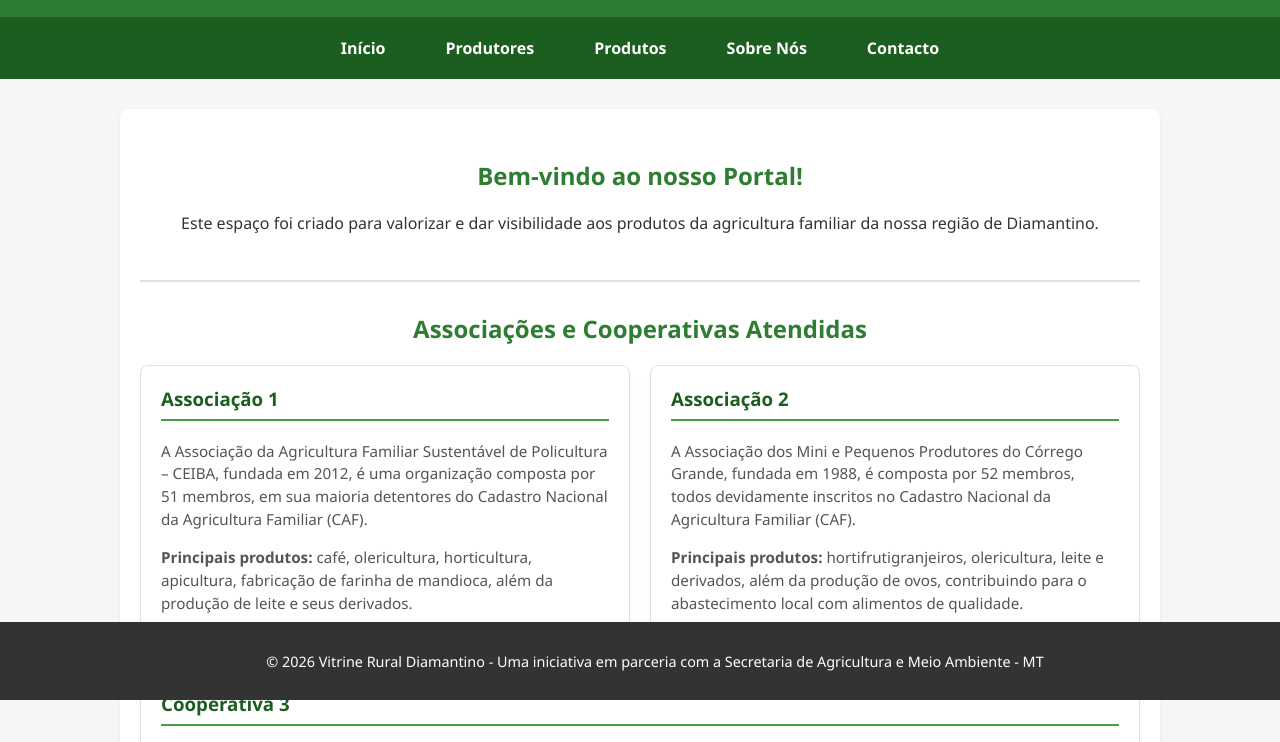
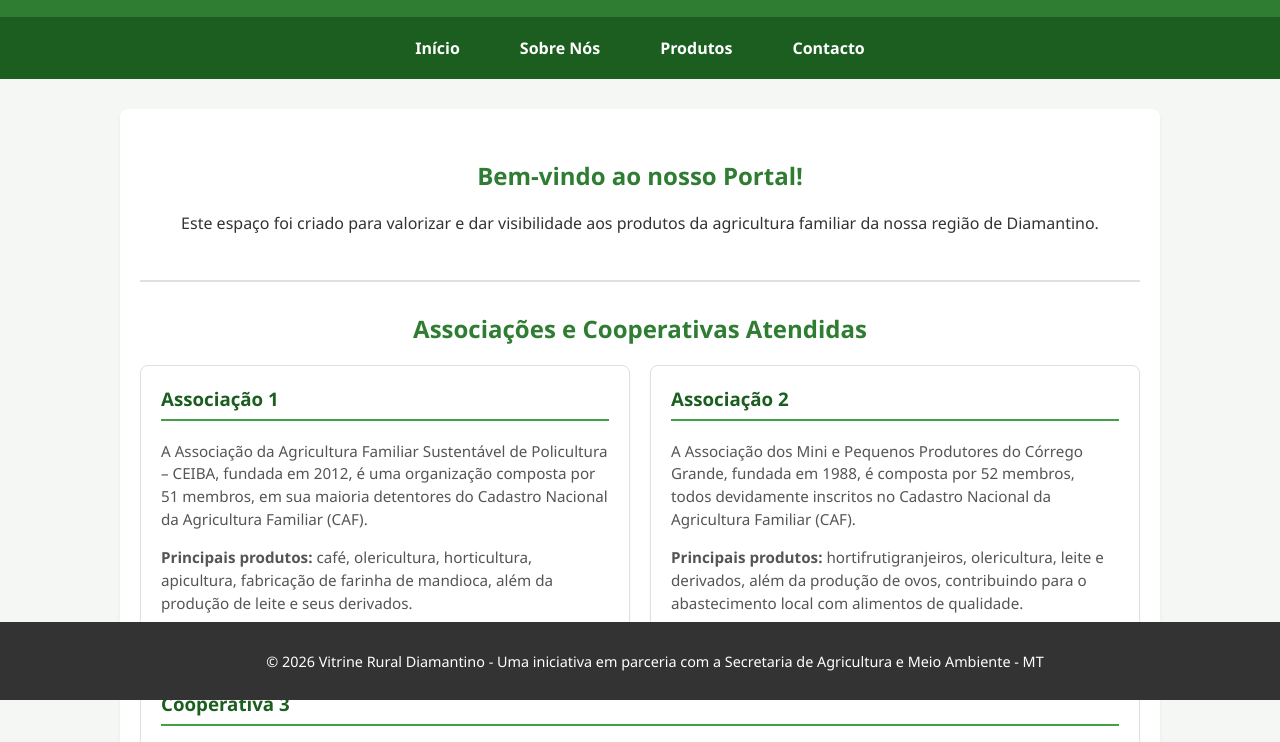
Before and after one commit to agriculturadiamantino/vitrine-rural-diamantino, a plain HTML site: page index.html in a window 1280 px wide. Shown: the part 100-842 px from the top of the page. Drawn offline with Linux system fonts and the light colour scheme.

Commit message:
Update navigation and add community cards section

```diff
--- a/index.html
+++ b/index.html
@@ -126,9 +126,8 @@
 
     <nav>
         <a href="#">Início</a>
-        <a href="#">Produtores</a>
+        <a href="#">Sobre Nós</a>
         <a href="#">Produtos</a>
-        <a href="#">Sobre Nós</a>
         <a href="#">Contacto</a>
     </nav>
 
@@ -138,21 +137,25 @@
             <p>Este espaço foi criado para valorizar e dar visibilidade aos produtos da agricultura familiar da nossa região de Diamantino.</p>
         </section>
 
+        <!-- SEÇÃO DAS ASSOCIAÇÕES E COOPERATIVAS DO MUNICÍPIO  -->
         <h2 class="communities-title">Associações e Cooperativas Atendidas</h2>
         <div class="communities-grid">
 
+            <!-- Card 1: CEIBA -->
             <div class="community-card">
                 <h3>Associação 1</h3>
                 <p>A Associação da Agricultura Familiar Sustentável de Policultura – CEIBA, fundada em 2012, é uma organização composta por 51 membros, em sua maioria detentores do Cadastro Nacional da Agricultura Familiar (CAF).</p>
                 <p><strong>Principais produtos:</strong> café, olericultura, horticultura, apicultura, fabricação de farinha de mandioca, além da produção de leite e seus derivados.</p>
             </div>
 
+            <!-- Card 2: Córrego Grande -->
             <div class="community-card">
                 <h3>Associação 2</h3>
                 <p>A Associação dos Mini e Pequenos Produtores do Córrego Grande, fundada em 1988, é composta por 52 membros, todos devidamente inscritos no Cadastro Nacional da Agricultura Familiar (CAF).</p>
                 <p><strong>Principais produtos:</strong> hortifrutigranjeiros, olericultura, leite e derivados, além da produção de ovos, contribuindo para o abastecimento local com alimentos de qualidade.</p>
             </div>
 
+            <!-- Card 3: COODAF -->
             <div class="community-card">
                 <h3>Cooperativa 3</h3>
                 <p>A Cooperativa Agropecuária Diamantinense da Agricultura Familiar – COODAF, fundada em 2007, é composta por 42 membros, em sua maioria detentores do Cadastro Nacional da Agricultura Familiar (CAF).</p>
```
